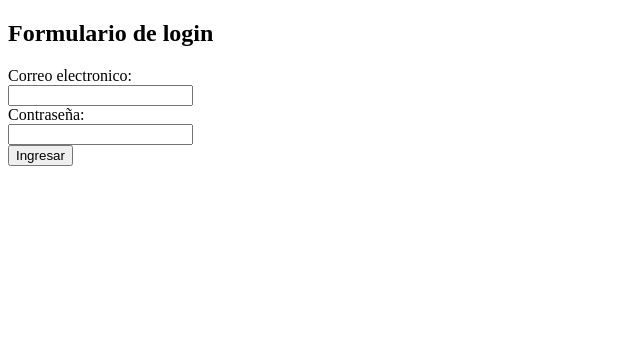
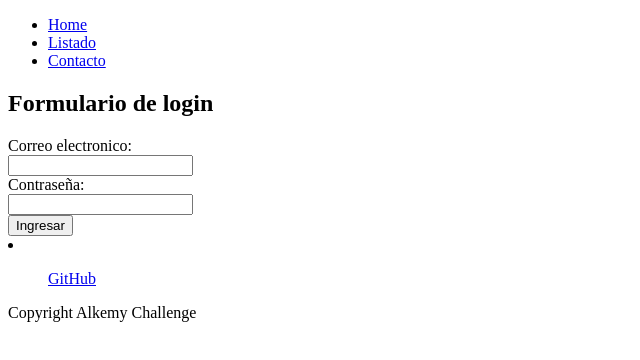
Before and after one commit to damian-arrieta/alkemy, a React (Create React App) app in the folder react-skill-up/: page / in a window 1280 px wide. Shown: the top 360 px of the page, without its empty margins (0-640 px from the left). Built offline with nearby package versions, Linux system fonts and the light colour scheme.

Commit message:
Star Footer and Header components

```diff
--- a/react-skill-up/src/App.js
+++ b/react-skill-up/src/App.js
@@ -1,14 +1,18 @@
 import Login from "./components/Login";
 import { Routes, Route } from 'react-router-dom';
 import Listado from "./components/Listado";
+import Header from './components/Header';
+import Footer from './components/Footer';
 
 function App() {
   return (
     <>
+      <Header />
       <Routes>
         <Route path='/' element={<Login />} />
         <Route path='/Listado' element={<Listado />} />
       </Routes>
+      <Footer/>
     </>
   );
 }
--- /dev/null
+++ b/react-skill-up/src/components/Footer.js
@@ -0,0 +1,16 @@
+import React from 'react';
+
+export default function Footer() {
+  return (
+    <footer>
+        <nav>
+            <li>
+                <ul>
+                    <a href="https://github.com/damian-arrieta" rel='noopener noreferrer'>GitHub</a>
+                </ul>
+            </li>
+        </nav>
+        <p>Copyright Alkemy Challenge</p>
+    </footer>
+  )
+}
--- /dev/null
+++ b/react-skill-up/src/components/Header.js
@@ -0,0 +1,22 @@
+import React from 'react';
+import { Link } from 'react-router-dom';
+
+export default function Header() {
+  return (
+    <header>
+        <nav>
+            <ul>
+                <li>
+                    <Link to='/'>Home</Link>
+                </li>
+                <li>
+                    <Link to='/Listado'>Listado</Link>
+                </li>
+                <li>
+                    <Link to='/Contacto'>Contacto</Link>
+                </li>
+            </ul>
+        </nav>
+    </header>
+  )
+}
```
Also changed, not shown: react-skill-up/src/components/Listado.js (line endings or trailing spaces).
